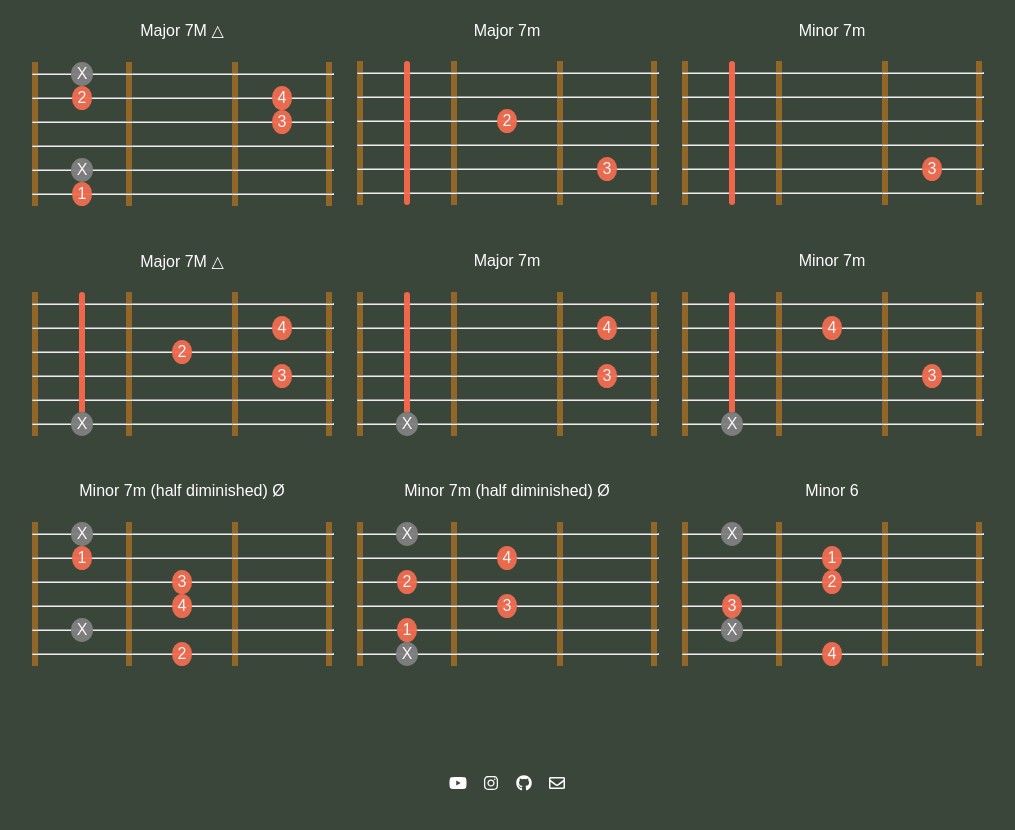
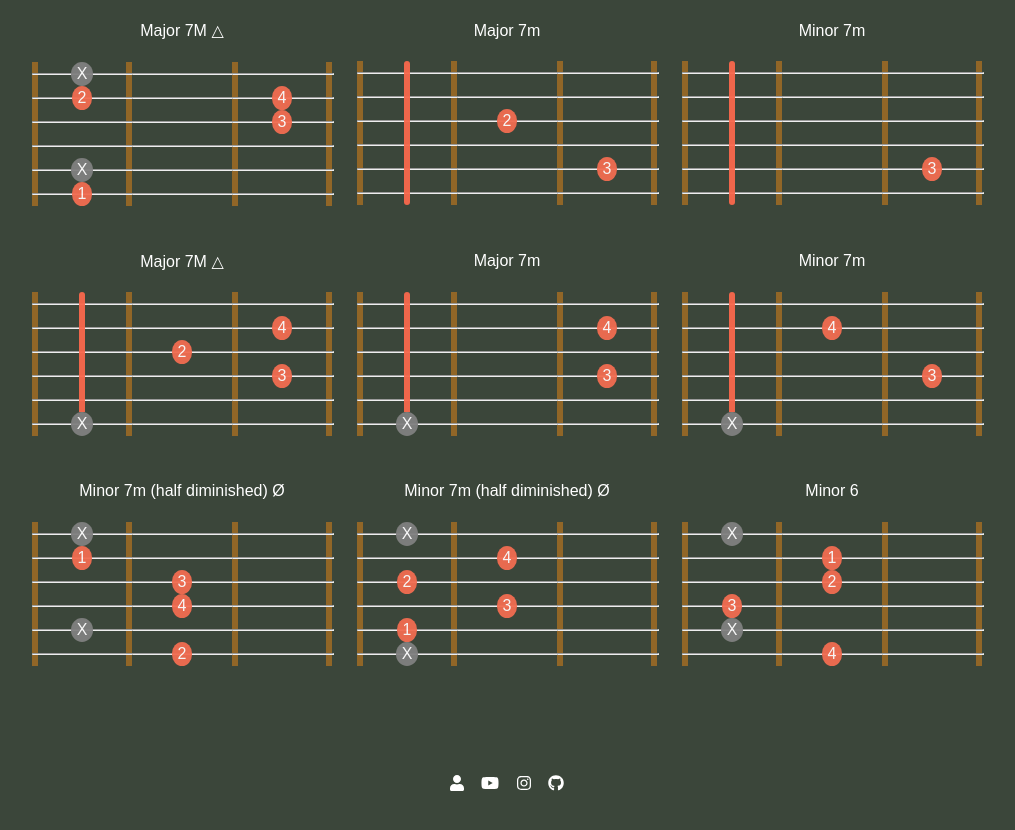
Before and after one commit to istng/guitar-chords-web, a Vue app: page / in a window 1280 px wide. Shown: the top 830 px of the page, without its empty margins (133-1148 px from the left). Built offline with nearby package versions, Linux system fonts and the light colour scheme.

Commit message:
add video portfolio contac link, remove mail from contanct

```diff
--- a/src/App.vue
+++ b/src/App.vue
@@ -93,7 +93,7 @@
     />
     </div>
     <div class="contact">
-      <a href="https://www.youtube.com/channel/UC0paZQh-P3ruttlq26UmNig" target=”_blank”><font-awesome-icon :icon="['fab', 'youtube']"/></a> <a href="https://www.instagram.com/ivangk.gk/" target=”_blank”><font-awesome-icon :icon="['fab', 'instagram']"/></a> <a href="https://github.com/istng" target=”_blank”><font-awesome-icon :icon="['fab', 'github']"/></a> <a href="mailto:ivanstng@gmail.com"><font-awesome-icon :icon="['far', 'envelope']"/></a>
+      <a href="https://ivangk.web.app" target=”_blank”><font-awesome-icon :icon="['fas', 'user']"/></a> <a href="https://www.youtube.com/channel/UC0paZQh-P3ruttlq26UmNig" target=”_blank”><font-awesome-icon :icon="['fab', 'youtube']"/></a> <a href="https://www.instagram.com/ivangk.gk/" target=”_blank”><font-awesome-icon :icon="['fab', 'instagram']"/></a> <a href="https://github.com/istng" target=”_blank”><font-awesome-icon :icon="['fab', 'github']"/></a>
     </div>
   </div>
 </template>
@@ -101,12 +101,12 @@
 <script>
 import { library } from '@fortawesome/fontawesome-svg-core';
 import { faInstagram, faYoutube, faGithub } from '@fortawesome/free-brands-svg-icons';
-import { faEnvelope } from '@fortawesome/free-regular-svg-icons'
+import { faUser } from '@fortawesome/free-solid-svg-icons'
 import { FontAwesomeIcon } from '@fortawesome/vue-fontawesome';
 library.add(faInstagram);
 library.add(faYoutube);
 library.add(faGithub);
-library.add(faEnvelope);
+library.add(faUser);
 import GuitarChord from './components/GuitarChord.vue'
 
 export default {
```
